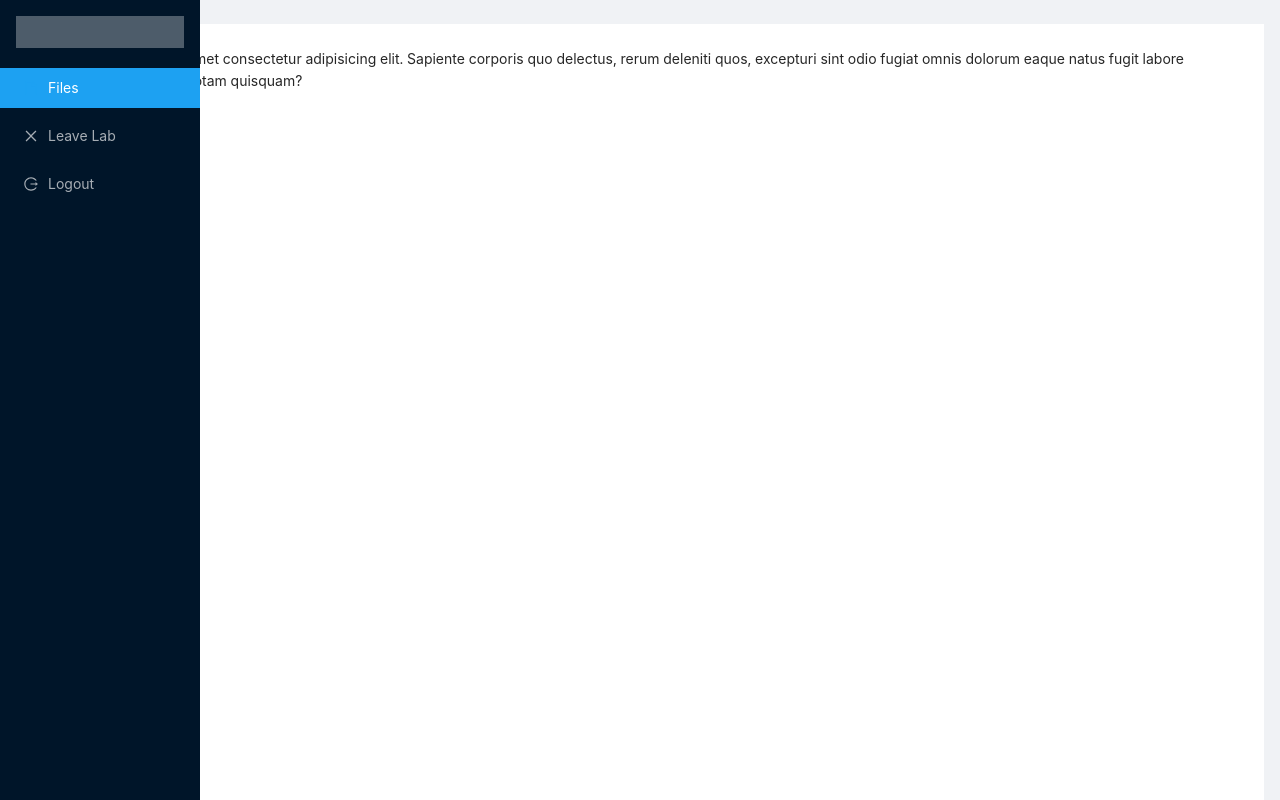
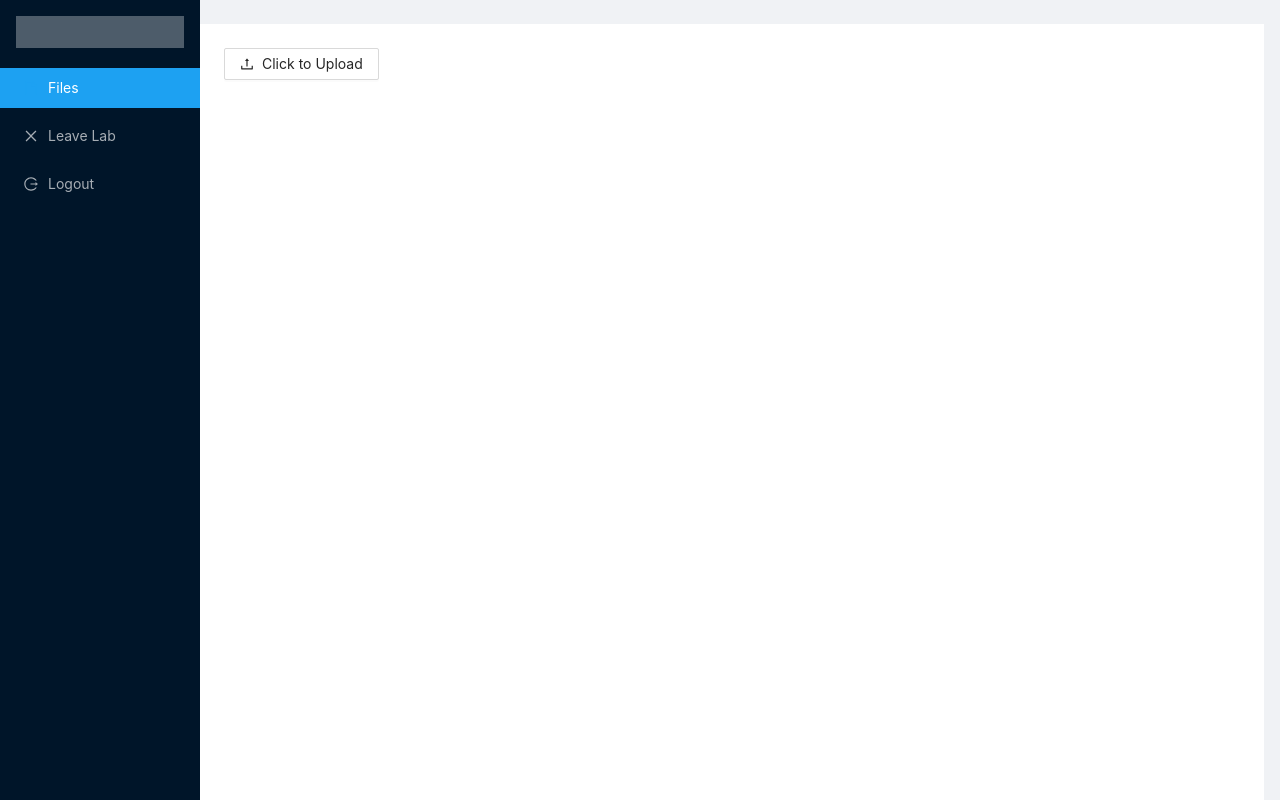
Before and after one commit to Mini-Projects-Group/Virtual-Lab, a React (Create React App) app: page /lab/1 in a window 1280 px wide. Shown: the top 800 px of the page. Built offline with nearby package versions, Linux system fonts and the light colour scheme; no server answers; sample sign-in values are in the browser's storage.

Commit message:
Basic image upload working

```diff
--- a/package.json
+++ b/package.json
@@ -14,6 +14,7 @@
     "antd": "^4.15.6",
     "axios": "^0.21.1",
     "craco-less": "^1.17.1",
+    "firebase": "^8.6.2",
     "jwt-decode": "^3.1.2",
     "less-loader": "^9.0.0",
     "query-string": "^7.0.0",
--- a/src/components/Lab/Lab.tsx
+++ b/src/components/Lab/Lab.tsx
@@ -1,14 +1,41 @@
 import { FileOutlined, LogoutOutlined, CloseOutlined } from "@ant-design/icons";
-import { Layout, Menu } from "antd";
-import React, { useState } from "react";
+import { Layout, Menu, Upload, Button } from "antd";
+import React, { useEffect, useState } from "react";
 import { useDispatch, useSelector } from "react-redux";
 import { useHistory } from "react-router";
 import { AppState } from "../../redux/reducer";
 import { PRIMARY, WHITE } from "../../reusables/constants";
+import query from "query-string";
+import { async_func_data } from "../../redux/utils/helperfunctions";
+import { UploadOutlined } from "@ant-design/icons";
+import firebase from "../../firebase";
 
 const { Sider, Content } = Layout;
 
-const Lab = () => {
+const Lab = (props) => {
+  // console.log(props);
+
+  const { labId } = props?.match.params;
+
+  const [labData, setLabData] = useState({});
+  const [loading, setLoading] = useState(false);
+  const [imageName, setImageName] = useState("");
+
+  useEffect(() => {
+    (async () => {
+      const labs = await async_func_data(
+        "/api/labs/getLab",
+        { id: labId },
+        "get",
+        true
+      );
+
+      console.log(labs);
+
+      setLabData(labs.data.labData);
+    })();
+  }, []);
+
   const history = useHistory();
   const dispatch = useDispatch();
 
@@ -30,6 +57,58 @@ const Lab = () => {
     history.push("/");
   };
 
+  const handleChange = (info) => {
+    console.log(info);
+    // if (info.file.status === "uploading") {
+    //   setLoading(true);
+    //   return;
+    // }
+    // if (info.file.status === "done") {
+    //   getBase64(info.file.originFileObj, (imageUrl) =>
+    //     this.setState({
+    //       imageUrl,
+    //       loading: false,
+    //     })
+    //   );
+    // }
+  };
+
+  const beforeUpload = (file) => {
+    console.log(file);
+
+    // const isImage = file.type.indexOf("image/") === 0;
+    // if (!isImage) {
+    //   alert("You can only upload image file!");
+    // }
+
+    // // You can remove this validation if you want
+    // const isLt5M = file.size / 1024 / 1024 < 5;
+    // if (!isLt5M) {
+    //   alert("Image must smaller than 5MB!");
+    // }
+    // return isImage && isLt5M;
+  };
+
+  const customUpload = async (data) => {
+    console.log(data);
+    const { onSuccess, onError, file } = data;
+
+    const storage = firebase.storage();
+    const metadata = {
+      contentType: file.type,
+    };
+    const storageRef = await storage.ref();
+    const fName = file.name;
+
+    const imgFile = storageRef.child(`${labId}/${fName}`);
+    try {
+      const image = await imgFile.put(file, metadata);
+      onSuccess(null, image);
+    } catch (e) {
+      onError(e);
+    }
+  };
+
   return (
     <Layout style={{ minHeight: "100vh" }}>
       <Sider
@@ -41,7 +120,7 @@ const Lab = () => {
         }}
       >
         <div
-          className="logo"
+          className='logo'
           style={{
             display: "flex",
             color: WHITE,
@@ -52,45 +131,50 @@ const Lab = () => {
           {name}
         </div>
         <Menu
-          theme="dark"
+          theme='dark'
           defaultSelectedKeys={["0"]}
-          mode="inline"
+          mode='inline'
           onClick={(i) => {
             setPage(i.key as string);
           }}
         >
           <Menu.Item
-            key="0"
+            key='0'
             icon={
               <FileOutlined style={{ color: page === "0" ? PRIMARY : WHITE }} />
             }
           >
             Files
           </Menu.Item>
-          <Menu.Item key="1" icon={<CloseOutlined />} onClick={handleLeave}>
+          <Menu.Item key='1' icon={<CloseOutlined />} onClick={handleLeave}>
             Leave Lab
           </Menu.Item>
-          <Menu.Item key="2" icon={<LogoutOutlined />} onClick={handleLogout}>
+          <Menu.Item key='2' icon={<LogoutOutlined />} onClick={handleLogout}>
             Logout
           </Menu.Item>
         </Menu>
       </Sider>
-      <Layout className="site-layout">
+      <Layout className='site-layout'>
         <Content
-          className="site-layout-background"
+          className='site-layout-background'
           style={{
             margin: "24px 16px",
             padding: 24,
             minHeight: 2080,
+            marginLeft: "200px",
           }}
         >
           {page === "0" ? (
-            <p>
-              Lorem ipsum dolor sit amet consectetur adipisicing elit. Sapiente
-              corporis quo delectus, rerum deleniti quos, excepturi sint odio
-              fugiat omnis dolorum eaque natus fugit labore recusandae sed culpa
-              totam quisquam?
-            </p>
+            <Upload
+              beforeUpload={beforeUpload}
+              onChange={handleChange}
+              customRequest={customUpload}
+              name='file-upload'
+              action='gs://virtual-lab-storage.appspot.com'
+              // headers={{ authorization: "authorization-text" }}
+            >
+              <Button icon={<UploadOutlined />}>Click to Upload</Button>
+            </Upload>
           ) : null}
         </Content>
       </Layout>
--- /dev/null
+++ b/src/firebase.ts
@@ -0,0 +1,17 @@
+import firebase from "firebase/app";
+import "firebase/storage";
+
+const firebaseConfig = {
+  apiKey: "AIzaSyC7UKruXDGR5FGAE5E45Ncsn203ZjCgAiA",
+  authDomain: "virtual-lab-storage.firebaseapp.com",
+  projectId: "virtual-lab-storage",
+  storageBucket: "virtual-lab-storage.appspot.com",
+  messagingSenderId: "226623364946",
+  appId: "1:226623364946:web:0bbbcb50c9fa9074c7248b",
+};
+
+firebase.initializeApp(firebaseConfig);
+
+const storage = firebase.storage();
+
+export { storage, firebase as default };
```
Also changed, not shown: 1 other file (tests, documents, lock files or other folders).
